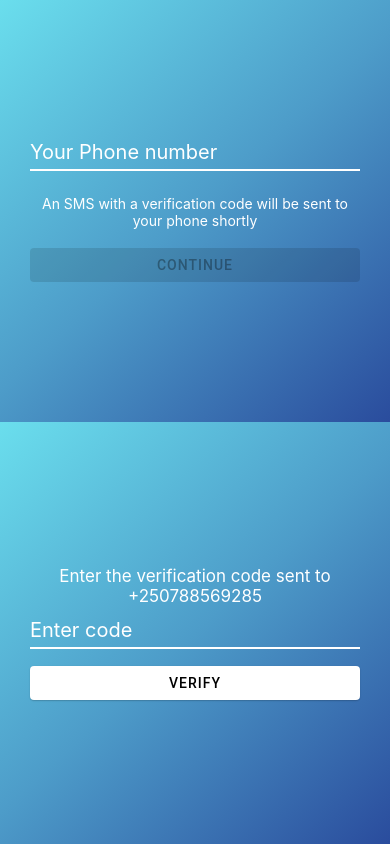
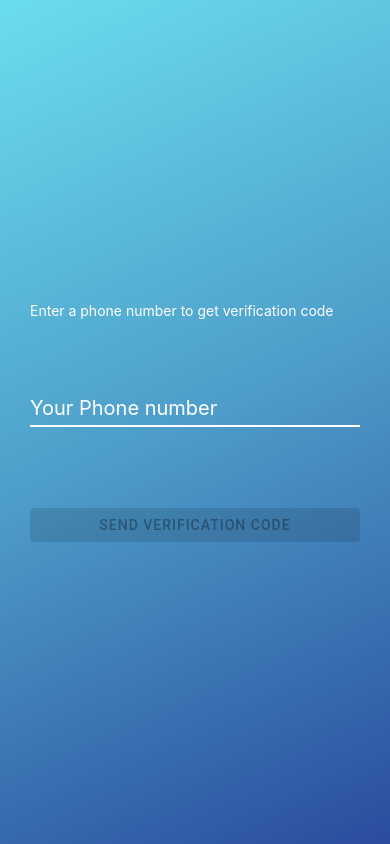
Before and after one commit to inezabonte/tickets-app, a React Native app: screen / in a window 390 px wide. Built offline with nearby package versions, Linux system fonts and the light colour scheme.

Commit message:
add confirm text

```diff
--- a/App.js
+++ b/App.js
@@ -1,5 +1,5 @@
 import React from 'react';
-import { StyleSheet, SafeAreaView, Platform, StatusBar } from 'react-native';
+import { StyleSheet, SafeAreaView, Platform, StatusBar, Text } from 'react-native';
 import LoginScreen from './app/screens/LoginScreen';
 import VerificationScreen from './app/screens/VerificationScreen';
 
@@ -7,7 +7,7 @@ export default function App() {
   return (
     <SafeAreaView style={styles.container}>
       <LoginScreen/>
-      <VerificationScreen/>
+      {/* <VerificationScreen/> */}
     </SafeAreaView>
   );
 }
--- a/app/screens/LoginScreen.js
+++ b/app/screens/LoginScreen.js
@@ -1,15 +1,21 @@
-import React from 'react'
-import { StyleSheet, Text, View, TextInput} from 'react-native'
+import React, {useState} from 'react'
+import { StyleSheet, Text, View, TextInput, Alert} from 'react-native'
 import { Button } from 'react-native-paper'
 import { LinearGradient } from 'expo-linear-gradient'
-import { Formik } from 'formik'
-import * as Yup from 'yup'
-
-const yupValidation = Yup.object().shape({
-    phoneNumber: Yup.number().min(10).required()
-})
 
 export default function LoginScreen() {
+    const [phoneNumber, setNumber] = useState("")
+
+    const handleSubmit = () => {
+        Alert.alert("Confirm phone number",`A verification code will be sent to: +250${phoneNumber}`,[
+            {text: 'cancel'},
+            {text: 'Confirm'}
+        ])
+    }
+    const handleChange =(e) => {
+        setNumber(e)
+    }
+
     return (
         <View style={styles.container}>
             <LinearGradient
@@ -19,39 +25,29 @@ export default function LoginScreen() {
             end = {{x:1, y: 1}}
             >
             <View style={styles.form}>
-                   <Formik
-                   initialValues={{phoneNumber: ""}}
-                   onSubmit = {(value) => {
-                       console.log(value.phoneNumber)
-                   }}
-                   validationSchema={yupValidation}
-                   >
-                       {(props) => (
-                           <View style={styles.inner_form}>
+
+            <Text style={{color: 'white'}}>
+                Enter a phone number to get verification code
+                </Text>
+
+
                 <TextInput
                 placeholder='Your Phone number'
                 placeholderTextColor='white'
-                               onChange={props.handleChange('phoneNumber')}
-                               value={props.values.phoneNumber}
                 style={styles.input}
+                value={phoneNumber}
+                onChangeText={handleChange}
                 />
 
-                                <Text style={{color: 'white', textAlign: 'center'}}>
-                                An SMS with a verification code will be sent to your phone shortly
-                                </Text>
 
                 <Button
                 color='white'
-                               onPress={props.handleSubmit}
                 mode='contained'
-                               disabled={!props.values.phoneNumber}
-
+                disabled={!phoneNumber}
+                onPress={handleSubmit}
                 >
-                                   Continue
+                    Send verification code
                 </Button>
-                           </View>
-                       )}
-                   </Formik>
             </View>
            </LinearGradient>
         </View>
@@ -66,16 +62,13 @@ const styles = StyleSheet.create({
     },
     LinearBackground:{
         flex: 1,
+        justifyContent: 'center'
     },
     form: {
-        flex: 1,
-        justifyContent: 'center',
-        padding: 30,
-    },
-    inner_form: {
         flex: 0.5,
         justifyContent: 'center',
-        justifyContent: 'space-evenly'
+        justifyContent: 'space-evenly',
+        padding: 30,
     },
     input:{
         marginBottom: 5,
@@ -84,6 +77,5 @@ const styles = StyleSheet.create({
         fontSize: 20,
         paddingBottom: 5,
         color: 'white'
-
     }
 })
```
Lines whose indentation alone changed are shown as unchanged.
